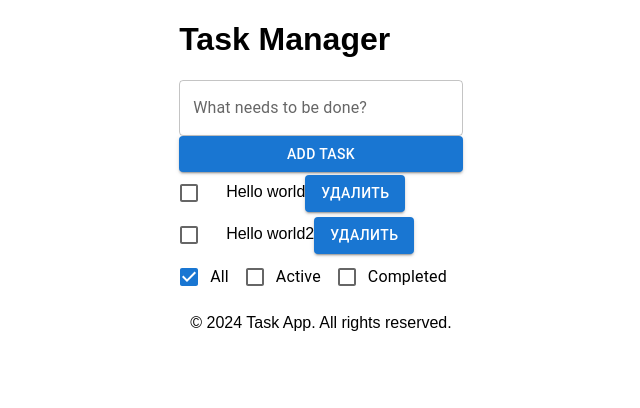
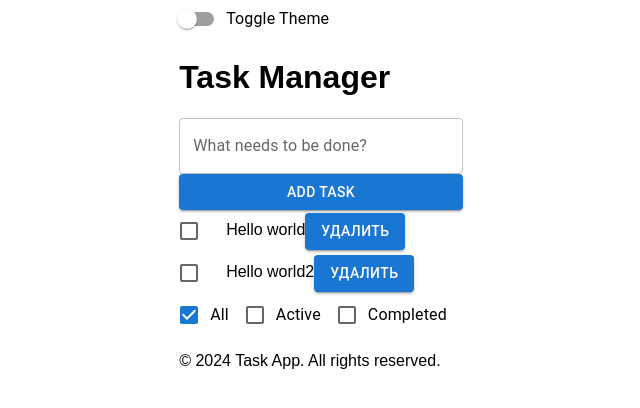
Before and after one commit to Nikita-glitch-web/task-manager, a React (Vite) app: page / in a window 1280 px wide. Shown: the top 408 px of the page, without its empty margins (319-959 px from the left). Built offline with nearby package versions, Linux system fonts and the light colour scheme.

Commit message:
theme-switcher-was-added

```diff
--- a/src/App.tsx
+++ b/src/App.tsx
@@ -2,18 +2,24 @@ import React from "react";
 import "./styles/index.scss";
 import { TaskForm } from "./components/TaskForm/TaskForm";
 import { TaskList } from "./components/TaskList/TaskList";
+import ThemeSwitcher from "./components/ThemeToggle/ThemeToggle";
+import { ThemeContextProvider } from "./theme/ThemeContext";
 
 const App: React.FC = () => {
   return (
     <div className="page-wrapper">
+      <ThemeContextProvider>
+        <div>
+          <ThemeSwitcher />
           <main>
             <TaskForm></TaskForm>
             <TaskList></TaskList>
           </main>
-
           <footer className="app-footer">
             <p>© 2024 Task App. All rights reserved.</p>
           </footer>
+        </div>
+      </ThemeContextProvider>
     </div>
   );
 };
--- /dev/null
+++ b/src/components/ThemeToggle/ThemeToggle.tsx
@@ -0,0 +1,16 @@
+// components/ThemeSwitcher.tsx
+import React from "react";
+import { Switch, FormControlLabel } from "@mui/material";
+import { useThemeContext } from "../../theme/useThemeContext";
+
+const ThemeSwitcher: React.FC = () => {
+  const { toggleTheme } = useThemeContext();
+  return (
+    <FormControlLabel
+      control={<Switch onChange={toggleTheme} />}
+      label="Toggle Theme"
+    />
+  );
+};
+
+export default ThemeSwitcher;
--- /dev/null
+++ b/src/theme/ThemeContext.tsx
@@ -0,0 +1,35 @@
+// theme/ThemeContext.ts
+import React, { createContext, useState, ReactNode } from "react";
+import { ThemeProvider, Theme } from "@mui/material/styles";
+import { lightTheme, darkTheme } from "./theme";
+
+export interface ThemeContextProps {
+  toggleTheme: () => void;
+  theme: Theme;
+}
+
+interface ThemeContextProviderProps {
+  children: ReactNode;
+}
+
+const ThemeContext = createContext<ThemeContextProps | undefined>(undefined);
+
+export const ThemeContextProvider: React.FC<ThemeContextProviderProps> = ({
+  children,
+}) => {
+  const [isDarkMode, setIsDarkMode] = useState(false);
+
+  const theme = isDarkMode ? darkTheme : lightTheme;
+
+  const toggleTheme = () => {
+    setIsDarkMode((prev) => !prev);
+  };
+
+  return (
+    <ThemeContext.Provider value={{ toggleTheme, theme }}>
+      <ThemeProvider theme={theme}>{children}</ThemeProvider>
+    </ThemeContext.Provider>
+  );
+};
+
+export { ThemeContext };
--- /dev/null
+++ b/src/theme/theme.ts
@@ -0,0 +1,26 @@
+// theme/theme.ts
+import { createTheme } from "@mui/material/styles";
+
+export const lightTheme = createTheme({
+  palette: {
+    mode: "light",
+    primary: {
+      main: "#1976d2",
+    },
+    background: {
+      default: "#fff",
+    },
+  },
+});
+
+export const darkTheme = createTheme({
+  palette: {
+    mode: "dark",
+    primary: {
+      main: "#90caf9",
+    },
+    background: {
+      default: "#121212",
+    },
+  },
+});
--- /dev/null
+++ b/src/theme/useThemeContext.ts
@@ -0,0 +1,14 @@
+// theme/useThemeContext.ts
+import { useContext } from "react";
+import { ThemeContext } from "./ThemeContext";
+import { ThemeContextProps } from "./ThemeContext";
+
+export const useThemeContext = (): ThemeContextProps => {
+  const context = useContext(ThemeContext);
+  if (!context) {
+    throw new Error(
+      "useThemeContext must be used within a ThemeContextProvider"
+    );
+  }
+  return context;
+};
```
Lines whose indentation alone changed are shown as unchanged.
